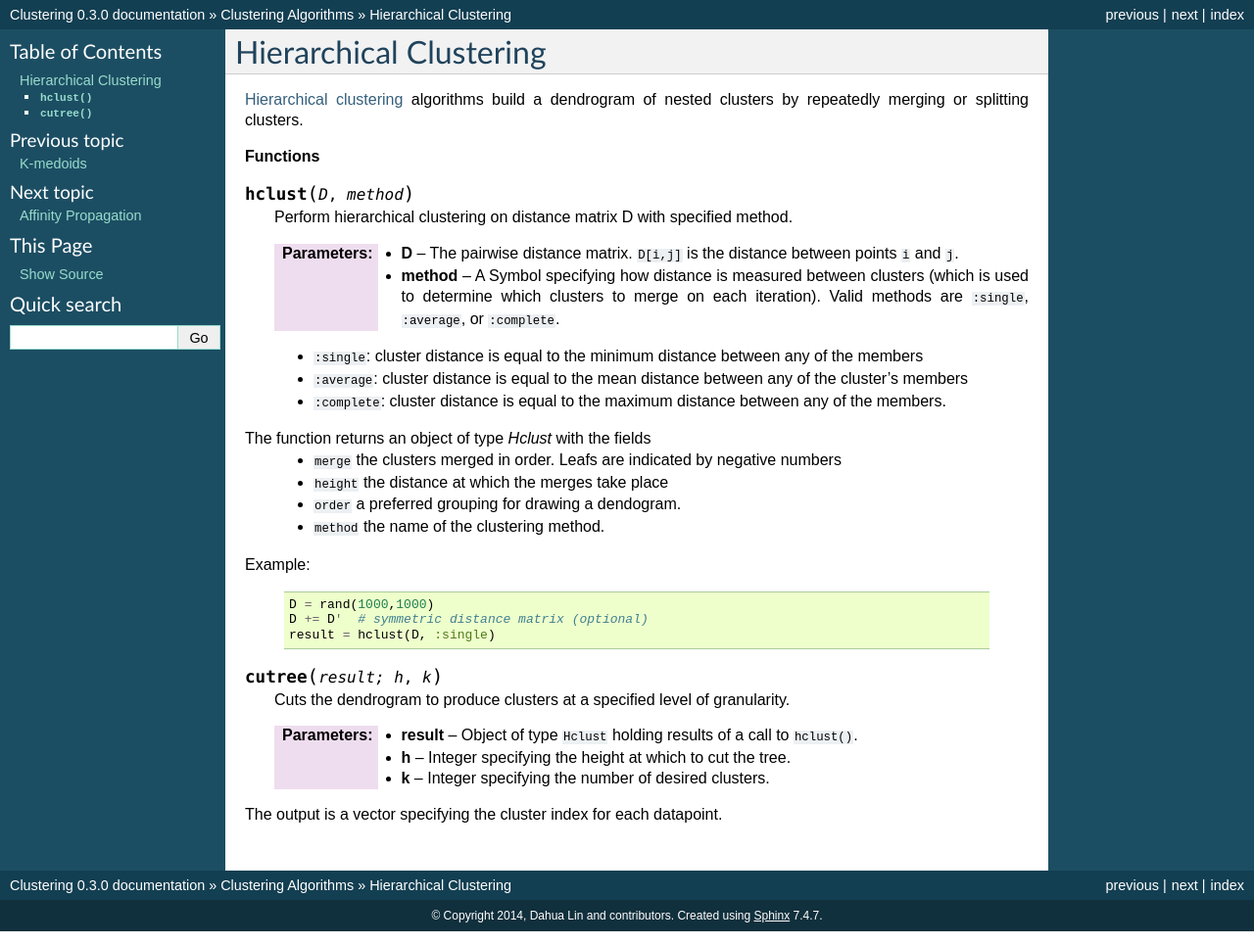
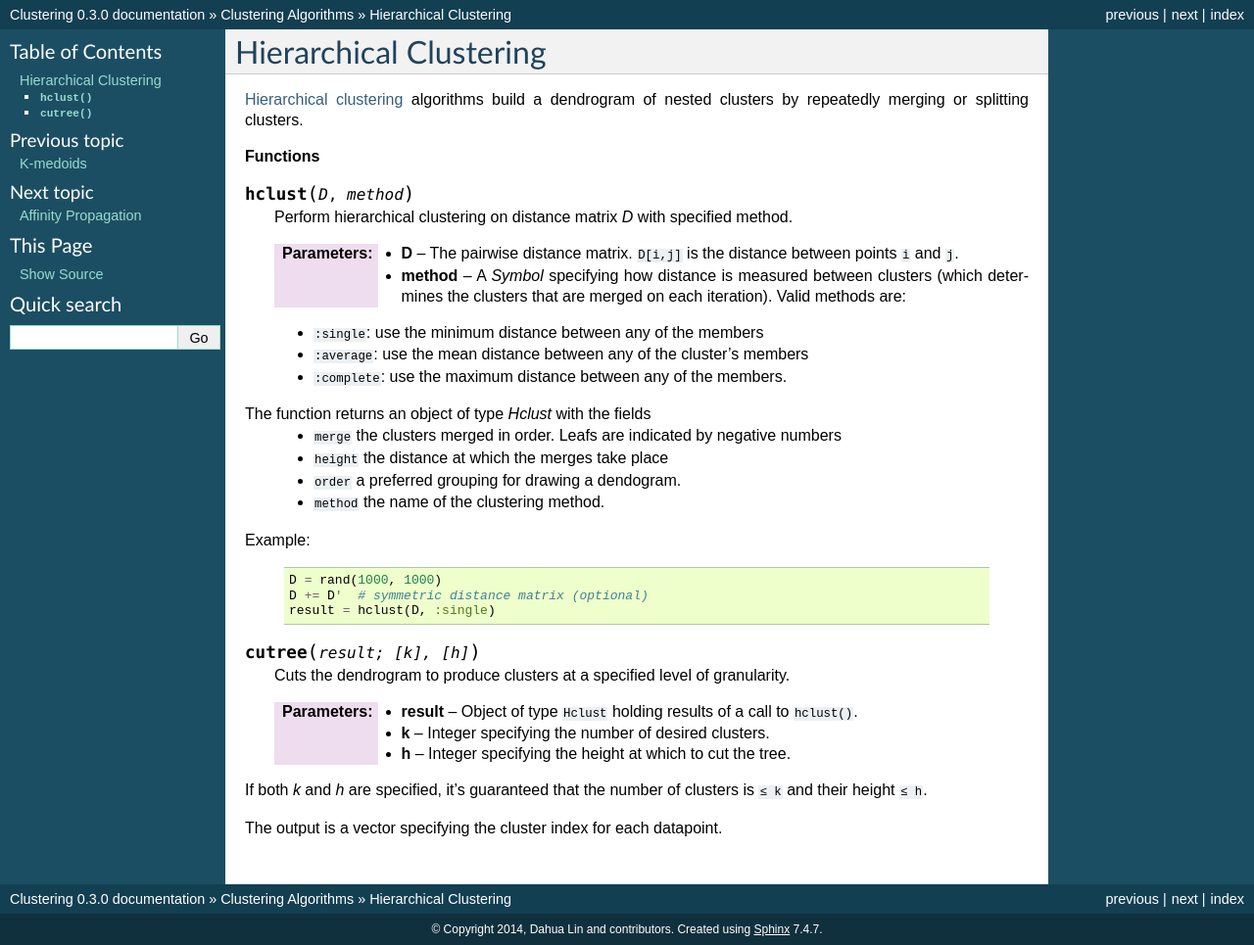
Before and after one commit to JuliaStats/Clustering.jl, a Sphinx documentation site: the page built from doc/source/hclust.rst, in a window 1280 px wide. Shown: the whole page at 98% size. Built offline with Sphinx 7.4.7, drawn with Linux system fonts in a browser that asks for light colours; formulas are drawn with MathJax 3.

Commit message:
hclust() docs: small style fixes (#116)

```diff
--- a/doc/source/hclust.rst
+++ b/doc/source/hclust.rst
@@ -7,14 +7,13 @@ Hierarchical Clustering
 
 .. function:: hclust(D, method)
 
-	Perform hierarchical clustering on distance matrix D with specified method.
+	Perform hierarchical clustering on distance matrix `D` with specified method.
 
 	:param D: The pairwise distance matrix. ``D[i,j]`` is the distance between points ``i`` and ``j``.
-	:param method: A Symbol specifying how distance is measured between clusters (which is used to determine which clusters to merge on each iteration). Valid methods are ``:single``, ``:average``, or ``:complete``.
-
-	- ``:single``: cluster distance is equal to the minimum distance between any of the members
-	- ``:average``: cluster distance is equal to the mean distance between any of the cluster's members
-	- ``:complete``: cluster distance is equal to the maximum distance between any of the members.
+	:param method: A `Symbol` specifying how distance is measured between clusters (which determines the clusters that are merged on each iteration). Valid methods are:
+	- ``:single``: use the minimum distance between any of the members
+	- ``:average``: use the mean distance between any of the cluster's members
+	- ``:complete``: use the maximum distance between any of the members.
 
 The function returns an object of type `Hclust` with the fields
 	 - ``merge`` the clusters merged in order.  Leafs are indicated by negative numbers
@@ -26,16 +25,18 @@ Example:
 
 	.. code-block:: julia
 
-		D = rand(1000,1000)
+		D = rand(1000, 1000)
 		D += D'  # symmetric distance matrix (optional)
 		result = hclust(D, :single)
 
-.. function:: cutree(result; h, k)
+.. function:: cutree(result; [k], [h])
 
 	Cuts the dendrogram to produce clusters at a specified level of granularity.
 
 	:param result: Object of type ``Hclust`` holding results of a call to ``hclust()``.
+	:param k: Integer specifying the number of desired clusters.
 	:param h: Integer specifying the height at which to cut the tree.
-	:param k: Integer specifying the number of desired clusters.
+
+If both `k` and `h` are specified, it's guaranteed that the number of clusters is ``≤ k`` and their height ``≤ h``.
 
 The output is a vector specifying the cluster index for each datapoint.
```
